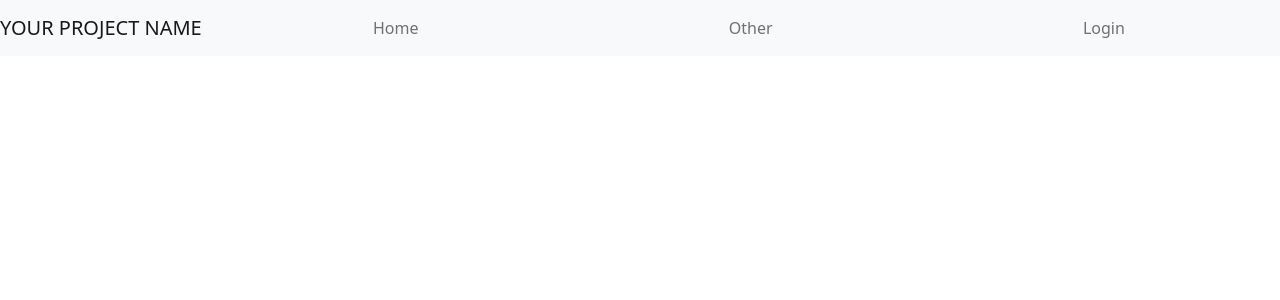
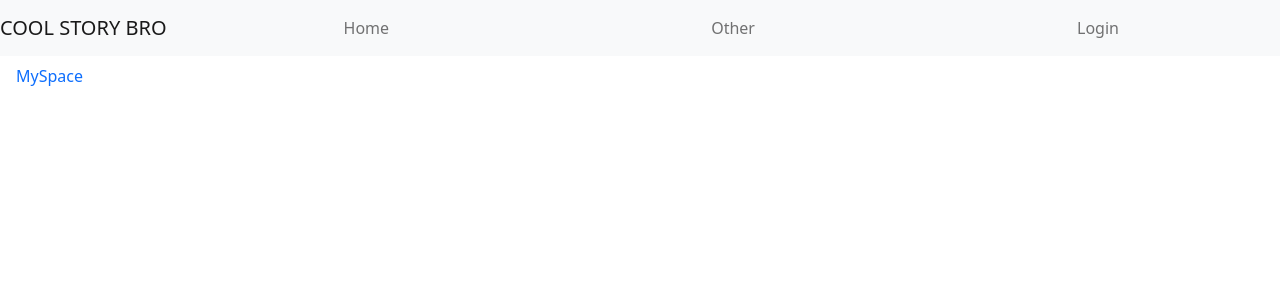
Before and after one commit to naomi-eliasar/practice-frontend, a React (Create React App) app: page /myspace in a window 1280 px wide. Shown: the top 300 px of the page. Built offline with nearby package versions, Linux system fonts and the light colour scheme; no server answers.

Commit message:
navigate to myspace page on login

```diff
--- a/src/App.js
+++ b/src/App.js
@@ -10,7 +10,7 @@ import Login from "./pages/Login";
 import Home from "./pages/Home";
 import Other from "./pages/Other";
 import Details from "./pages/Details";
-
+import MySpace from "./components/Navigation/MySpace";
 import { useDispatch, useSelector } from "react-redux";
 import { selectAppLoading } from "./store/appState/selectors";
 import { getUserWithStoredToken } from "./store/user/actions";
@@ -34,6 +34,7 @@ function App() {
         <Route path="/signup" element={<SignUp />} />
         <Route path="/login" element={<Login />} />
         <Route path="/details/:id" element={<Details />} />
+        <Route path="/myspace" element={<MySpace />} />
       </Routes>
     </div>
   );
--- /dev/null
+++ b/src/components/Navigation/MySpace.js
@@ -0,0 +1,10 @@
+import React from "react";
+import NavbarItem from "./NavbarItem";
+
+export default function MySpace() {
+  return (
+    <>
+      <NavbarItem path="/myspace" linkText="MySpace" />
+    </>
+  );
+}
--- a/src/components/Navigation/index.js
+++ b/src/components/Navigation/index.js
@@ -7,22 +7,25 @@ import { selectToken } from "../../store/user/selectors";
 import NavbarItem from "./NavbarItem";
 import LoggedIn from "./LoggedIn";
 import LoggedOut from "./LoggedOut";
+import MySpace from "./MySpace";
 
 export default function Navigation() {
   const token = useSelector(selectToken);
 
   const loginLogoutControls = token ? <LoggedIn /> : <LoggedOut />;
+  const showMySpace = token ? <MySpace /> : null;
 
   return (
     <Navbar bg="light" expand="lg">
       <Navbar.Brand as={NavLink} to="/">
-        YOUR PROJECT NAME
+        COOL STORY BRO
       </Navbar.Brand>
       <Navbar.Toggle aria-controls="basic-navbar-nav" />
       <Navbar.Collapse id="basic-navbar-nav">
         <Nav style={{ width: "100%" }} fill>
           <NavbarItem path="/" linkText="Home" />
           <NavbarItem path="/other" linkText="Other" />
+          {showMySpace}
           {loginLogoutControls}
         </Nav>
       </Navbar.Collapse>
--- a/src/pages/Login/index.js
+++ b/src/pages/Login/index.js
@@ -17,7 +17,7 @@ export default function SignUp() {
 
   useEffect(() => {
     if (token !== null) {
-      navigate("/");
+      navigate("/myspace");
     }
   }, [token, navigate]);
 
--- /dev/null
+++ b/src/pages/MySpace/index.js
@@ -0,0 +1,13 @@
+import HeroBanner from "../../components/HeroBanner";
+
+const MySpace = () => {
+  return (
+    <div>
+      <HeroBanner>
+        <h1>My Space!</h1>
+      </HeroBanner>
+    </div>
+  );
+};
+
+export default MySpace;
```
